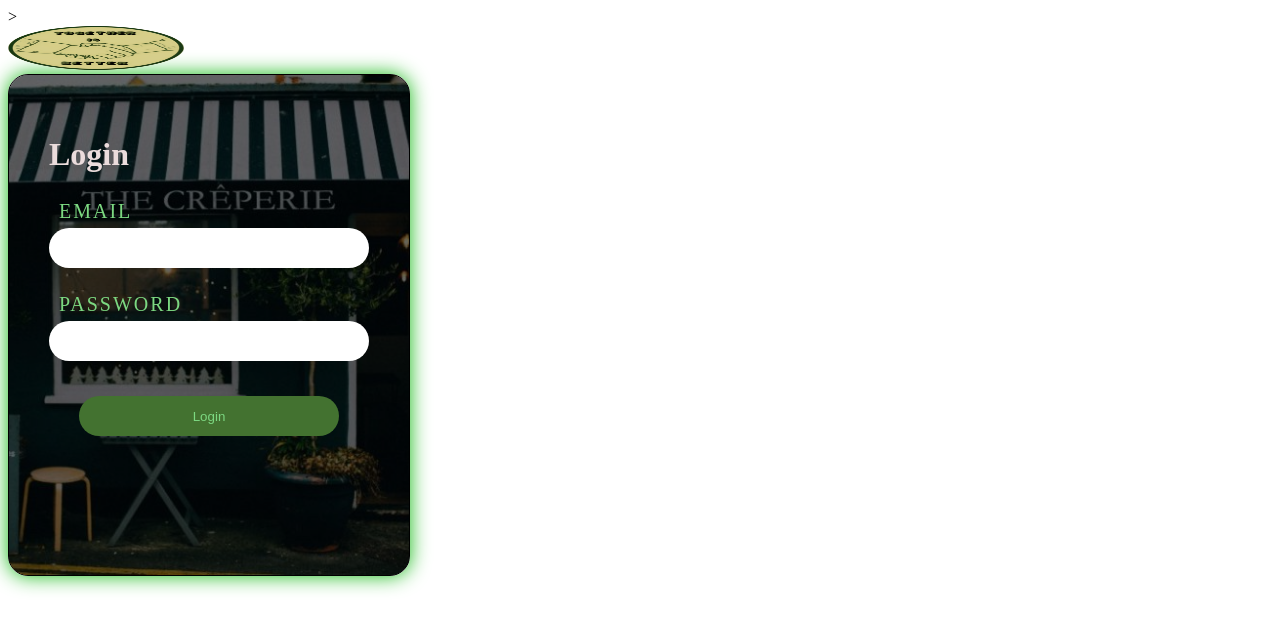
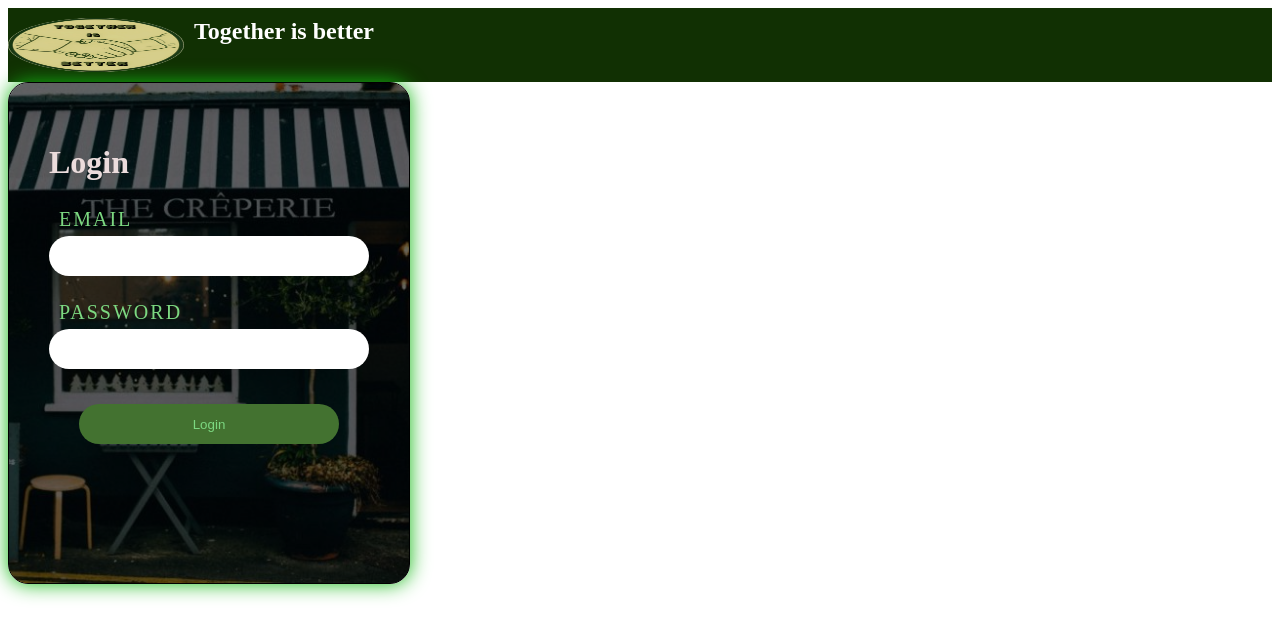
Before and after one commit to Antonio-root/integradora, a PHP site: page /login.php in a window 1280 px wide. Shown: the top 639 px of the page. Run offline with PHP 8.4, Linux system fonts and the light colour scheme.

Commit message:
se mando icon a la izquierda de la pantalla

```diff
--- a/login.php
+++ b/login.php
@@ -70,15 +70,20 @@ if ($_SERVER["REQUEST_METHOD"] == "POST") {
 
     <meta name="viewport" content="width=device-width, initial-scale=1.0">
     <title>Inicio de sesion</title>
-    ><link rel="stylesheet" href="styles4.css">
+    <link rel="stylesheet" href="styles4.css">
 
 </head>
+<body>
 <header>
-    <a href="index.html">
-      <img src="icon.png" alt="icono" width="176" height="44">
-    </a>
-</header>
-<body>
+        <nav class="fade-in">
+            <div class="nav-links">
+                <div class="left-side">
+                <img src="icon.png" alt="icon" width="176" height="54">
+                <h1>Together is better</h1>
+                </div>
+            </div>
+        </nav>
+    </header>
 <div class="Login">
         <form action="login.php" method="post" ><!--anexamos etiqueta form-->
             <!--Texto o titulo-->
--- a/styles4.css
+++ b/styles4.css
@@ -55,6 +55,42 @@ button{
     box-shadow: 0px 0ppx 5px rgba(15, 15, 15, 0.3);
     color: rgb(124, 216, 129);
 }
-body{
-    align-items: center;
+header {
+    background-color: #113003;
+    color: white;
+    padding: 10px 0;
 }
+
+.nav-links{
+  display: flex;
+  align-items: center;
+  justify-content: space-between;
+}
+
+.nav-links ul {
+    list-style: none;
+    text-align: right;
+    align-items: end;
+
+}
+.left-side{
+  display: flex;
+}
+.left-side img{
+  margin-right: 10px;
+}
+.left-side h1{
+  margin: 0;
+  font-size: 24px;
+  color: white;
+}
+
+.nav-links li {
+    margin: 0 15px;
+    display: inline;
+}
+
+.nav-links a {
+    color: white;
+    text-decoration: none;
+}
```
